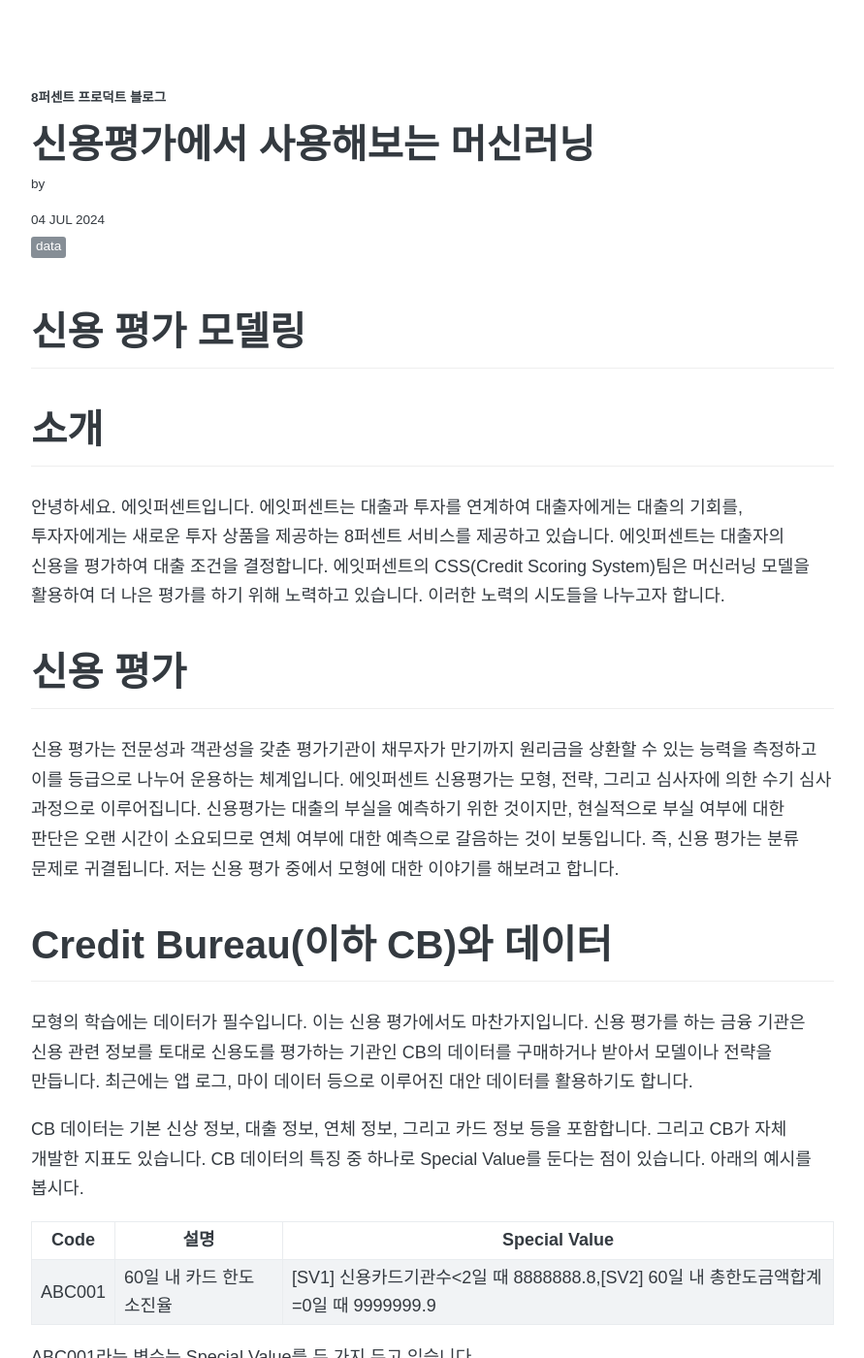
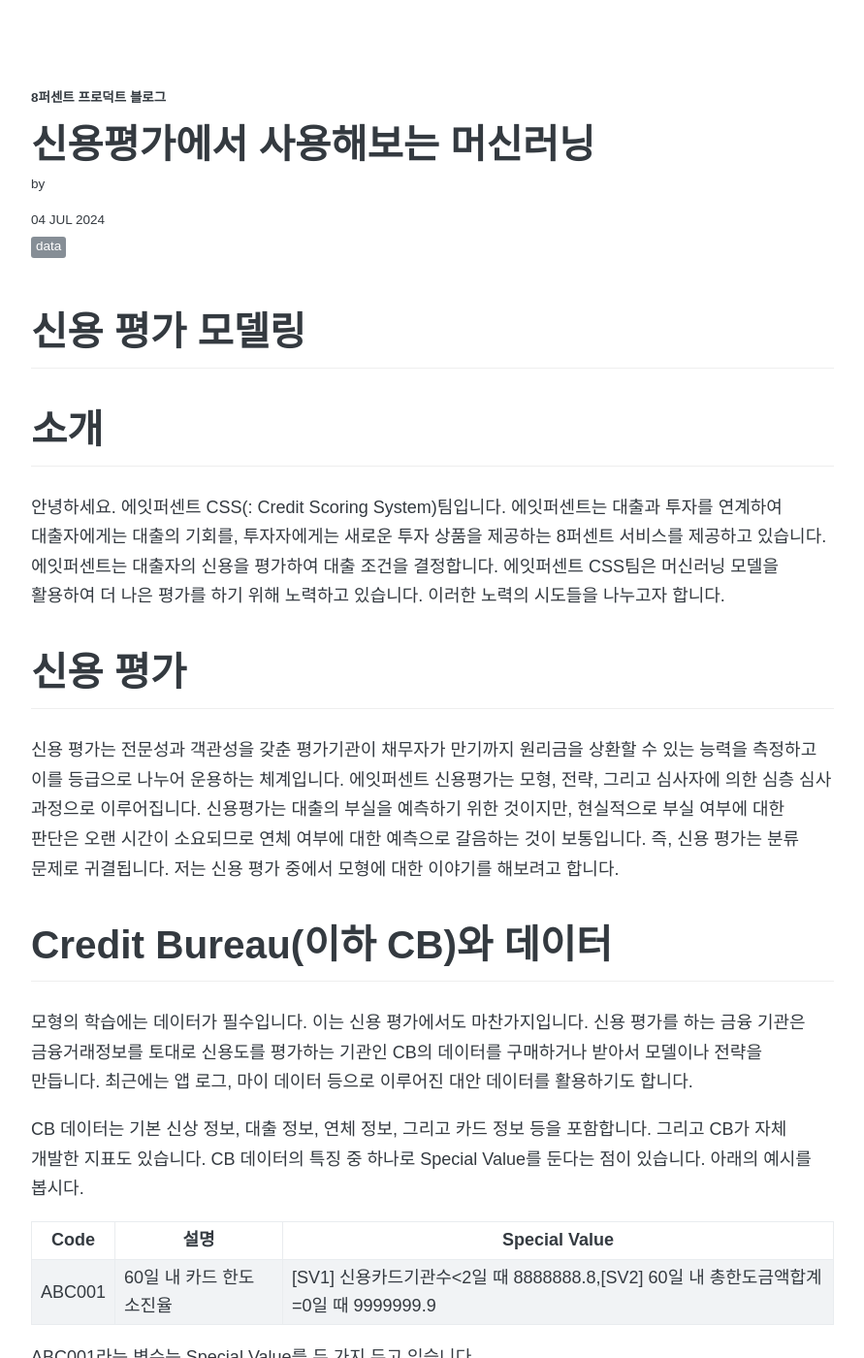
Before and after one commit to 8percent/8percent.github.io, a Jekyll site: the page built from _posts/2024-07-04-credit-scoring.md, in a window 1280 px wide and 1400 px high. Shown: the whole window at 97% size, without its empty margins (194-1085 px from the left). Built offline with Jekyll 4.4.1, drawn with Linux system fonts in a browser that asks for light colours; some web fonts are replaced; some of the changed text lies outside the part shown.

Commit message:
Update 2024-07-04-credit-scoring.md

```diff
--- a/_posts/2024-07-04-credit-scoring.md
+++ b/_posts/2024-07-04-credit-scoring.md
@@ -12,15 +12,15 @@
 
 # 소개
 
-안녕하세요. 에잇퍼센트입니다. 에잇퍼센트는 대출과 투자를 연계하여 대출자에게는 대출의 기회를, 투자자에게는 새로운 투자 상품을 제공하는 8퍼센트 서비스를 제공하고 있습니다. 에잇퍼센트는 대출자의 신용을 평가하여 대출 조건을 결정합니다. 에잇퍼센트의 CSS(Credit Scoring System)팀은 머신러닝 모델을 활용하여 더 나은 평가를 하기 위해 노력하고 있습니다. 이러한 노력의 시도들을 나누고자 합니다.
+안녕하세요. 에잇퍼센트 CSS(: Credit Scoring System)팀입니다. 에잇퍼센트는 대출과 투자를 연계하여 대출자에게는 대출의 기회를, 투자자에게는 새로운 투자 상품을 제공하는 8퍼센트 서비스를 제공하고 있습니다. 에잇퍼센트는 대출자의 신용을 평가하여 대출 조건을 결정합니다. 에잇퍼센트 CSS팀은 머신러닝 모델을 활용하여 더 나은 평가를 하기 위해 노력하고 있습니다. 이러한 노력의 시도들을 나누고자 합니다.
 
 # 신용 평가
 
-신용 평가는 전문성과 객관성을 갖춘 평가기관이 채무자가 만기까지 원리금을 상환할 수 있는 능력을 측정하고 이를 등급으로 나누어 운용하는 체계입니다. 에잇퍼센트 신용평가는 모형, 전략, 그리고 심사자에 의한 수기 심사 과정으로 이루어집니다. 신용평가는 대출의 부실을 예측하기 위한 것이지만, 현실적으로 부실 여부에 대한 판단은 오랜 시간이 소요되므로 연체 여부에 대한 예측으로 갈음하는 것이 보통입니다. 즉, 신용 평가는 분류 문제로 귀결됩니다. 저는 신용 평가 중에서 모형에 대한 이야기를 해보려고 합니다.
+신용 평가는 전문성과 객관성을 갖춘 평가기관이 채무자가 만기까지 원리금을 상환할 수 있는 능력을 측정하고 이를 등급으로 나누어 운용하는 체계입니다. 에잇퍼센트 신용평가는 모형, 전략, 그리고 심사자에 의한 심층 심사 과정으로 이루어집니다. 신용평가는 대출의 부실을 예측하기 위한 것이지만, 현실적으로 부실 여부에 대한 판단은 오랜 시간이 소요되므로 연체 여부에 대한 예측으로 갈음하는 것이 보통입니다. 즉, 신용 평가는 분류 문제로 귀결됩니다. 저는 신용 평가 중에서 모형에 대한 이야기를 해보려고 합니다.
 
 # Credit Bureau(이하 CB)와 데이터
 
-모형의 학습에는 데이터가 필수입니다. 이는 신용 평가에서도 마찬가지입니다. 신용 평가를 하는 금융 기관은 신용 관련 정보를 토대로 신용도를 평가하는 기관인 CB의 데이터를 구매하거나 받아서 모델이나 전략을 만듭니다. 최근에는 앱 로그, 마이 데이터 등으로 이루어진 대안 데이터를 활용하기도 합니다.
+모형의 학습에는 데이터가 필수입니다. 이는 신용 평가에서도 마찬가지입니다. 신용 평가를 하는 금융 기관은 금융거래정보를 토대로 신용도를 평가하는 기관인 CB의 데이터를 구매하거나 받아서 모델이나 전략을 만듭니다. 최근에는 앱 로그, 마이 데이터 등으로 이루어진 대안 데이터를 활용하기도 합니다.
 
 CB 데이터는 기본 신상 정보, 대출 정보, 연체 정보, 그리고 카드 정보 등을 포함합니다. 그리고 CB가 자체 개발한 지표도 있습니다. CB 데이터의 특징 중 하나로 Special Value를 둔다는 점이 있습니다. 아래의 예시를 봅시다.
 
@@ -59,7 +59,7 @@
 
 ## 모형 소개
 
-신용 평가에서 기존에 사용하는 모형은 Logistic Regression입니다. Logistic Regression은 종속 변수가 두 가지 범주로 나뉘는 데이터를 분석하는 경우에 적용하는 확률모델로서, 독립 변수의 선형적 결합으로 종속 변수를 설명하는 회귀 분석에 속합니다. 각각의 독립 변수의 종속 변수에 대한 영향을 선형적으로 파악하기 쉽다는 장점이 있습니다. 하지만 성능 측면에서는 머신 러닝 모형에 비해 낮습니다. 이어서 시도해 본 머신러닝 모형들에 대해 소개드리겠습니다.
+신용 평가에서 전통적으로 사용하는 모형은 Logistic Regression입니다. Logistic Regression은 종속 변수가 두 가지 범주로 나뉘는 데이터를 분석하는 경우에 적용하는 확률모델로서, 독립 변수의 선형적 결합으로 종속 변수를 설명하는 회귀 분석에 속합니다. 각각의 독립 변수의 종속 변수에 대한 영향을 선형적으로 파악하기 쉽다는 장점이 있습니다. 하지만 성능 측면에서는 머신 러닝 모형에 비해 낮습니다. 이어서 시도해 본 머신러닝 모형들에 대해 소개드리겠습니다.
 
 ### Decision Tree
 
```
